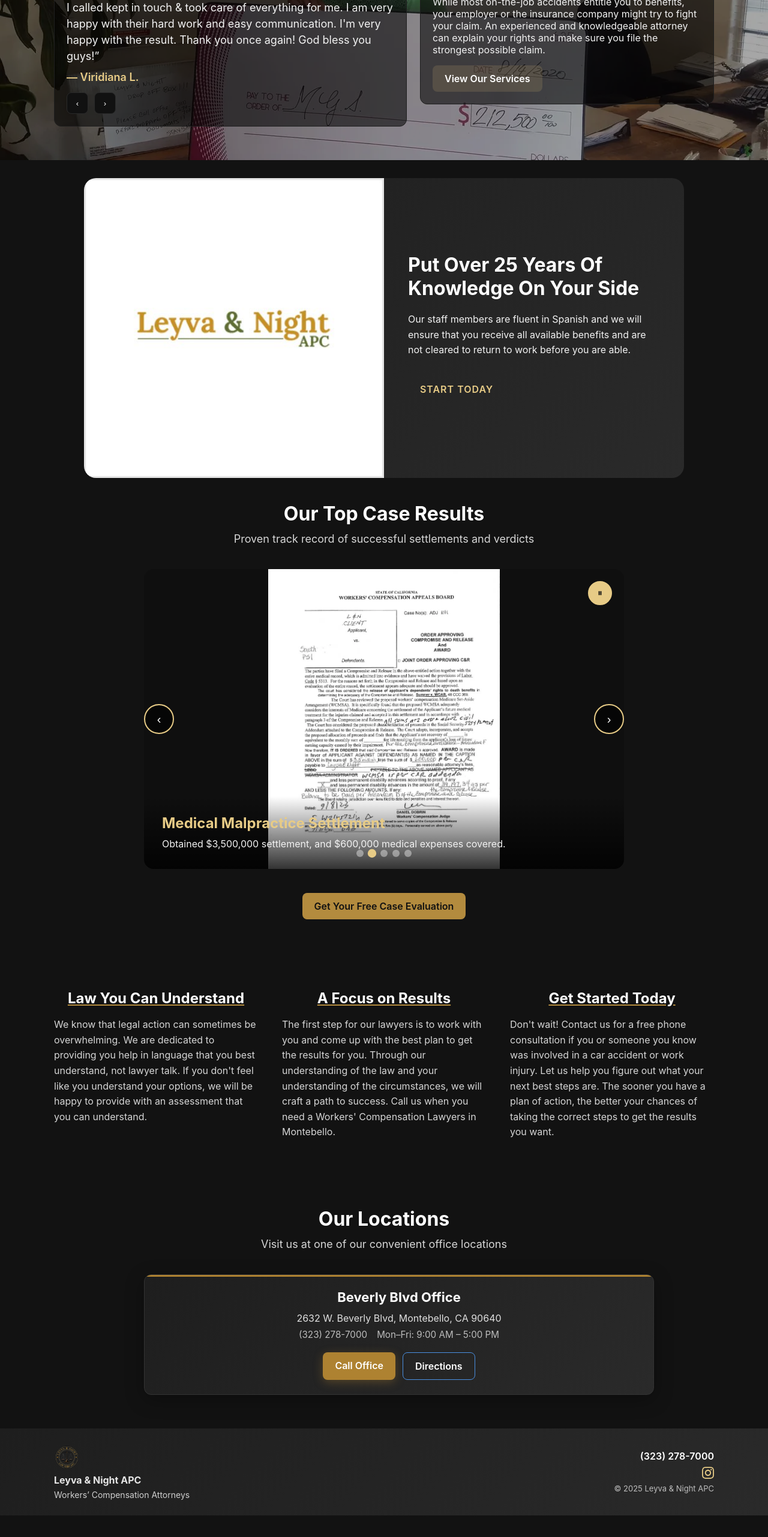
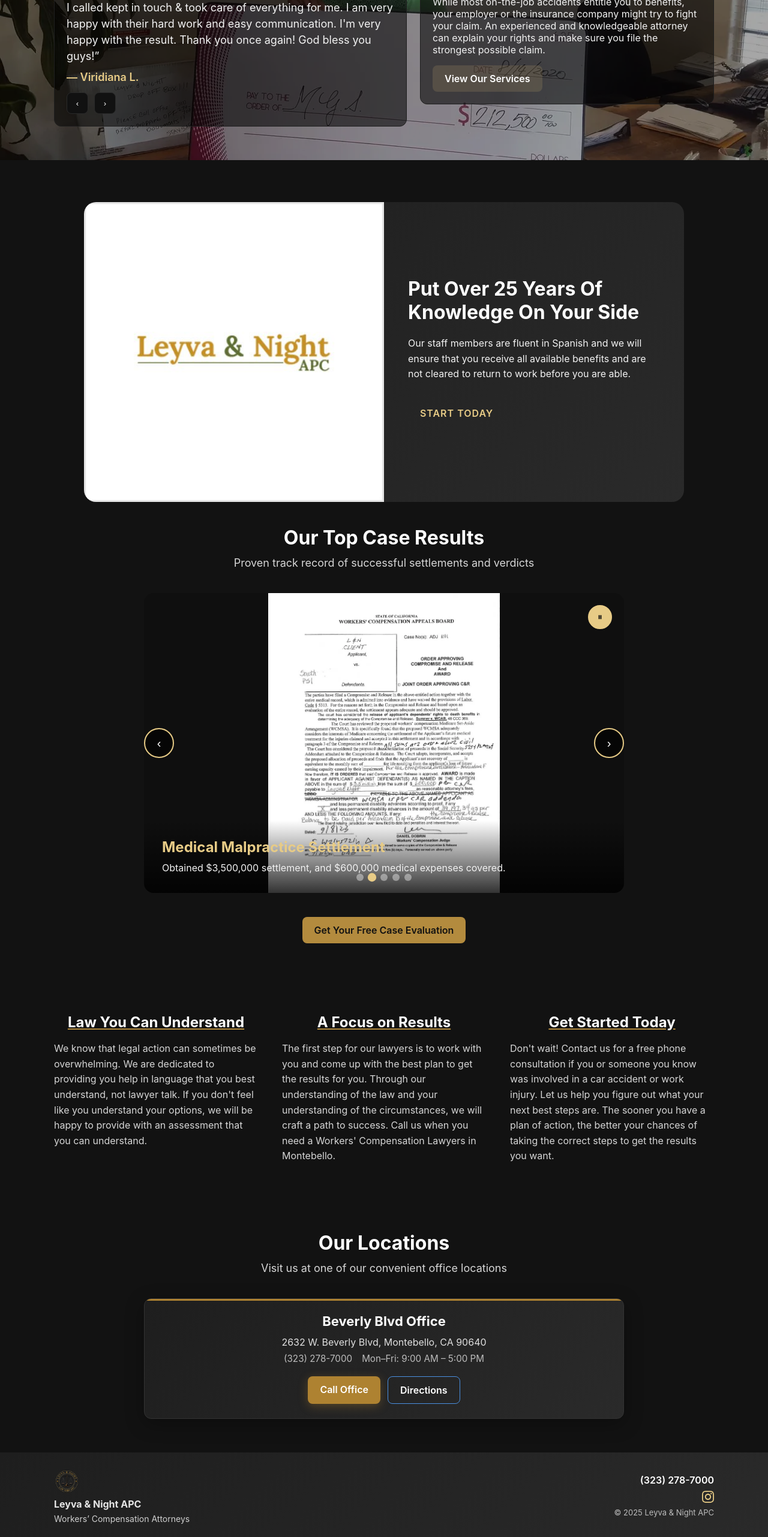
Before and after one commit to CalebDksn25/leyvanightlaw_website, a React (Create React App) app in the folder leyvanightlaw_website/: page / in a window 1280 px wide. Shown: the part 2250-4813 px from the top of the page at 60% size. Before the commit the page ends 4777 px from the top, so only its background shows below. Built offline with nearby package versions, Linux system fonts and the light colour scheme.

Commit message:
further mobile css updates

```diff
--- a/leyvanightlaw_website/src/components/home/Home.css
+++ b/leyvanightlaw_website/src/components/home/Home.css
@@ -397,6 +397,11 @@
   position: relative;
   padding: 56px 0;
 }
+
+/* Ensure visual spacing to the next hero section */
+.home-testimonials + .hero-final {
+  margin-top: 40px;
+}
 .home-testimonials__bg {
   position: absolute;
   inset: 0;
@@ -684,6 +689,7 @@
   gap: 24px;
   max-width: 800px;
   margin: 0 auto;
+  justify-items: center; /* Center items inside the grid tracks */
 }
 
 .location-card {
@@ -694,6 +700,9 @@
   position: relative;
   overflow: hidden;
   transition: transform 0.3s ease, box-shadow 0.3s ease;
+  width: 100%;
+  max-width: 620px; /* Keep card within mobile viewport */
+  box-sizing: border-box;
 }
 
 .location-card::before {
@@ -797,9 +806,26 @@
   .office-actions {
     flex-direction: column;
     gap: 8px;
+    width: 100%;
   }
 
   .btn {
     text-align: center;
   }
+
+  /* Tighten padding on small screens so card fits comfortably */
+  .location-card {
+    padding: 18px;
+    max-width: 92vw; /* Ensure fits within small mobile screens */
+  }
+
+  /* Make buttons full-width so they don't overflow */
+  .location-card .btn,
+  .location-card .btn-primary,
+  .location-card .btn-secondary {
+    display: block;
+    width: 100%;
+    max-width: 100%;
+    box-sizing: border-box;
+  }
 }
```
